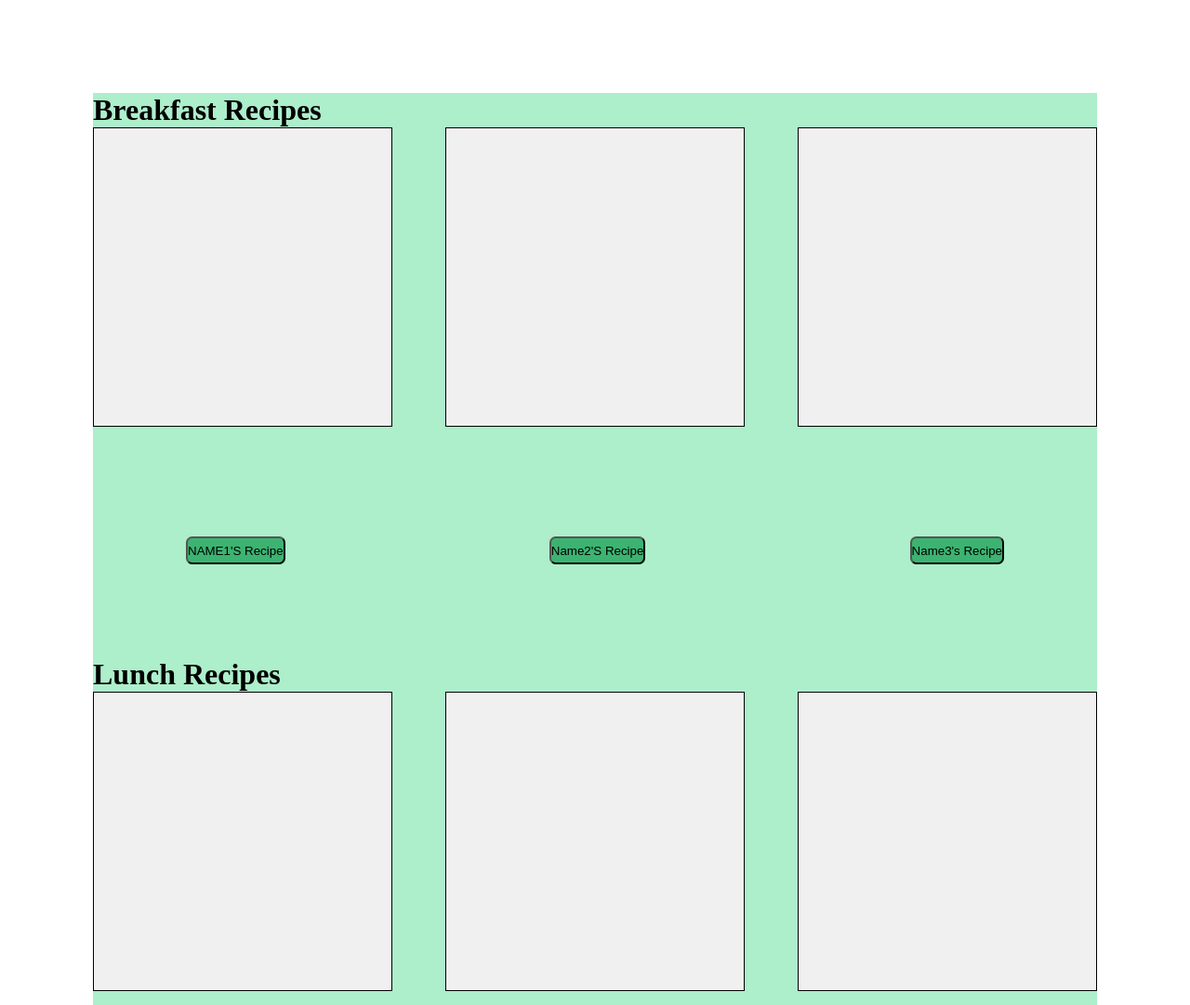
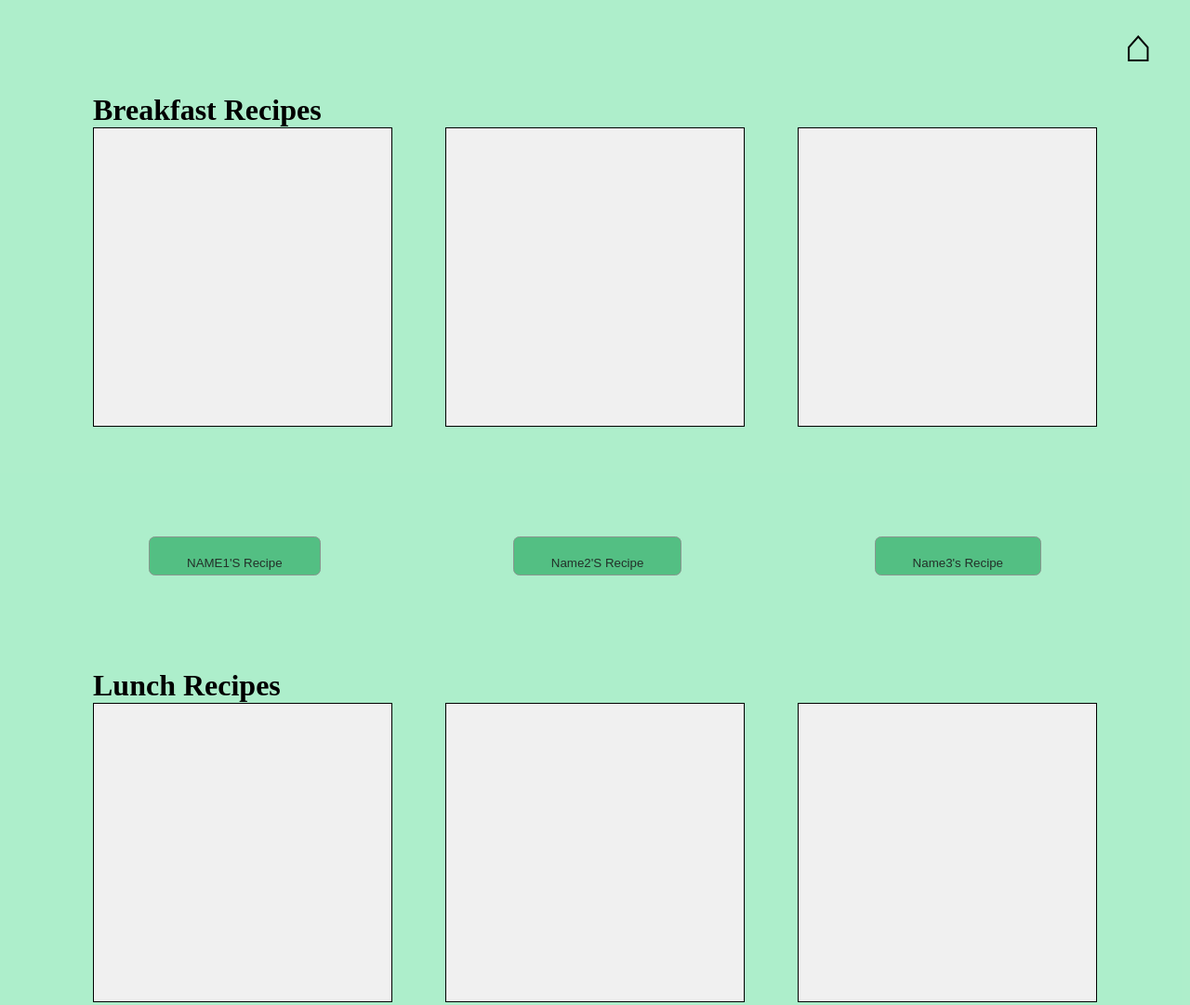
Before and after one commit to Cow-Van/los-altos-hacks-2023, a website: page frontend/exploremeals.html in a window 1280 px wide. Shown: the top 1081 px of the page at 93% size. Drawn offline with Linux system fonts and the light colour scheme.

Commit message:
added some more styling to explore recipes page

```diff
--- a/frontend/exploremeals.html
+++ b/frontend/exploremeals.html
@@ -5,20 +5,21 @@
     <meta http-equiv="X-UA-Compatible" content="IE=edge">
     <meta name="viewport" content="width=device-width, initial-scale=1.0">
     <title>Explore Recipes</title>
+    <link rel="stylesheet" href="styles.css">
 </head>
-    <link rel="stylesheet" href="styles.css">
 <body>
     <div class="explore">
-    <div class="breakfasttitle">
+    <button class="icon slideIn" id="exceptionHomeButton">⌂</button>
+    <div class="breakfasttitle slideIn">
         <h1>Breakfast Recipes</h1>
     </div>
-    <div class="breakfastpics">
+    <div class="breakfastpics slideIn">
         <div class="bbox1"></div>
         <div class="bbox2"></div>
         <div class="bbox3"></div>
     </div>
     <br>
-    <div class="brecipebuttons">
+    <div class="brecipebuttons slideIn">
         <div class="b1">
         <button>NAME1'S Recipe</button>
         </div>
@@ -32,7 +33,7 @@
 
 
 
-    <div class="lunchtitle">
+    <div class="lunchtitle slideIn">
         <h1>Lunch Recipes</h1>
     </div>
     <div class="lunchpics">
@@ -41,7 +42,7 @@
         <div class="lbox3"></div>
     </div>
     <br>
-    <div class="lrecipebuttons">
+    <div class="lrecipebuttons slideIn">
         <div class="l1">
             <button>NAME1'S Recipe</button>
         </div>
@@ -55,16 +56,16 @@
 
 
 
-    <div class="dinnertitle">
+    <div class="dinnertitle slideIn">
         <h1>Dinner Recipes</h1>
     </div>
-    <div class="dinnerpics">
+    <div class="dinnerpics slideIn">
         <div class="dbox1"></div>
         <div class="dbox2"></div>
         <div class="dbox3"></div>
     </div>
     <br>
-    <div class="drecipebuttons">
+    <div class="drecipebuttons slideIn">
         <div class="d1">
             <button>NAME1'S Recipe</button>
         </div>
--- a/frontend/styles.css
+++ b/frontend/styles.css
@@ -3,7 +3,7 @@
     padding: 0;
 }
 
-.logincontainer{
+.logincontainer {
     display: flex;
     align-items: center;
     justify-content: center;
@@ -11,7 +11,7 @@
     background-color: #30d47a64;
 }
 
-.logincredentials{
+.logincredentials {
     border: 1px solid black;
     background: white;
     border-radius: 0.5em;
@@ -48,8 +48,10 @@ p {
     text-align: center;
 }
 
-.logincredentials input, .signuppagebox input:focus,
-.signuppagebox input, .inputs{
+.logincredentials input,
+.signuppagebox input:focus,
+.signuppagebox input,
+.inputs {
     background: none;
     padding: 10px 20px;
     border: 0;
@@ -68,7 +70,8 @@ p {
 }
 
 
-.signuppagebox button:hover, .logincredentials button:hover {
+.signuppagebox button:hover,
+.logincredentials button:hover {
     opacity: 1;
     cursor: pointer;
 }
@@ -93,7 +96,8 @@ p {
     text-align: center;
 }
 
-.homepageoptions button {
+.homepageoptions button,
+.explore button {
     background-color: #3CB371;
     padding: 20px 40px;
     border-radius: 0.5em;
@@ -102,7 +106,8 @@ p {
     border: 0.5px solid gray;
 }
 
-.homepageoptions button:hover {
+.homepageoptions button:hover .explore button:hover {
+    text-align: center;
     opacity: 1;
     cursor: pointer;
 }
@@ -116,6 +121,7 @@ p {
         transform: translateY(-50%);
         opacity: 0;
     }
+
     to {
         transform: translateY(0%);
         opacity: 1;
@@ -128,11 +134,12 @@ p {
     justify-content: space-around;
     align-items: center;
 }
+
 .signuppagebox button:hover {
     opacity: 1;
 }
 
-.helplinescontainer{
+.helplinescontainer {
     display: flex;
     align-items: center;
     justify-content: center;
@@ -141,7 +148,7 @@ p {
 }
 
 /*Helpline Formatting*/
-.helplineslist{
+.helplineslist {
     height: 50%;
     display: flex;
     flex-direction: column;
@@ -149,7 +156,7 @@ p {
     align-items: center;
 }
 
-.helplineslist button{
+.helplineslist button {
     border-radius: 0.5em;
     padding: 15px 40px;
     background-color: #3CB371;
@@ -158,7 +165,7 @@ p {
     border: 2px solid green;
 }
 
-.helplineslist button:hover{
+.helplineslist button:hover {
     opacity: 1;
     cursor: pointer;
 }
@@ -168,7 +175,7 @@ p {
     justify-content: flex-end;
 }
 
-.homeButton button{
+.homeButton button {
     border-radius: 0.5em;
     padding: 10px 20px;
     background-color: #3CB371;
@@ -176,7 +183,15 @@ p {
     opacity: 0.8;
 }
 
-.bbox1, .bbox2, .bbox3, .lbox1, .lbox2, .lbox3, .dbox1, .dbox2, .dbox3 {
+.bbox1,
+.bbox2,
+.bbox3,
+.lbox1,
+.lbox2,
+.lbox3,
+.dbox1,
+.dbox2,
+.dbox3 {
     width: 300px;
     height: 300px;
     border: 1px solid black;
@@ -184,26 +199,37 @@ p {
     padding: 10px;
 }
 
-.breakfastpics, .lunchpics, .dinnerpics{
+.breakfastpics,
+.lunchpics,
+.dinnerpics {
     display: flex;
     justify-content: space-between;
 }
 
-.brecipebuttons, .lrecipebuttons, .drecipebuttons{
+.brecipebuttons,
+.lrecipebuttons,
+.drecipebuttons {
     display: flex;
     justify-content: space-between;
-    margin: 100px;
-
+    margin: 100px 60px;
 }
 
-.b1 button,.b2 button,.b3 button,.l1 button,.l2 button,.l3 button,.d1 button,.d2 button,.d3 button{
+.b1 button,
+.b2 button,
+.b3 button,
+.l1 button,
+.l2 button,
+.l3 button,
+.d1 button,
+.d2 button,
+.d3 button {
     height: 30px;
     border-radius: 0.5em;
     background-color: #3CB371;
 }
 
-.explore{
-    margin: 100px;
+.explore {
+    padding: 100px;
     background-color: #30d47a64;
 }
 
@@ -255,7 +281,8 @@ p {
     align-items: center;
 }
 
-.addremindersbottom button, .add button {
+.addremindersbottom button,
+.add button {
     border: none;
     background-color: #3CB371;
     padding: 10px 20px;
@@ -265,12 +292,13 @@ p {
     opacity: 0.8;
 }
 
-.addremindersbottom button:hover, .add button:hover {
+.addremindersbottom button:hover,
+.add button:hover {
     opacity: 1;
     cursor: pointer;
 }
 
-.addcontainer button{
+.addcontainer button {
     margin-top: 20px;
 }
 
@@ -286,8 +314,10 @@ p {
 
 
 canvas {
-    width: 900px !important; /* set the width of the canvas */
-    height: 500px !important; /* set the height of the canvas */
+    width: 900px !important;
+    /* set the width of the canvas */
+    height: 500px !important;
+    /* set the height of the canvas */
     margin: 0 auto;
 }
 
@@ -311,7 +341,7 @@ input[type="file"] {
     cursor: pointer;
 }
 
-.addcontainer{
+.addcontainer {
     margin: 0;
     display: flex;
     align-items: center;
@@ -320,7 +350,7 @@ input[type="file"] {
     background-color: #30d47a64;
 }
 
-.add{
+.add {
     display: flex;
     flex-direction: column;
     justify-content: center;
@@ -337,9 +367,18 @@ textarea {
     padding: 10px;
 }
 
-.q1, .q2, .q3, .q4 {
+.q1,
+.q2,
+.q3,
+.q4 {
     display: flex;
     flex-direction: column;
     justify-content: center;
     align-items: center;
 }
+
+#exceptionHomeButton {
+    background: none;
+    border: 0;
+    padding-right: 0.05vw;
+}
```
Lines whose indentation alone changed are shown as unchanged.
